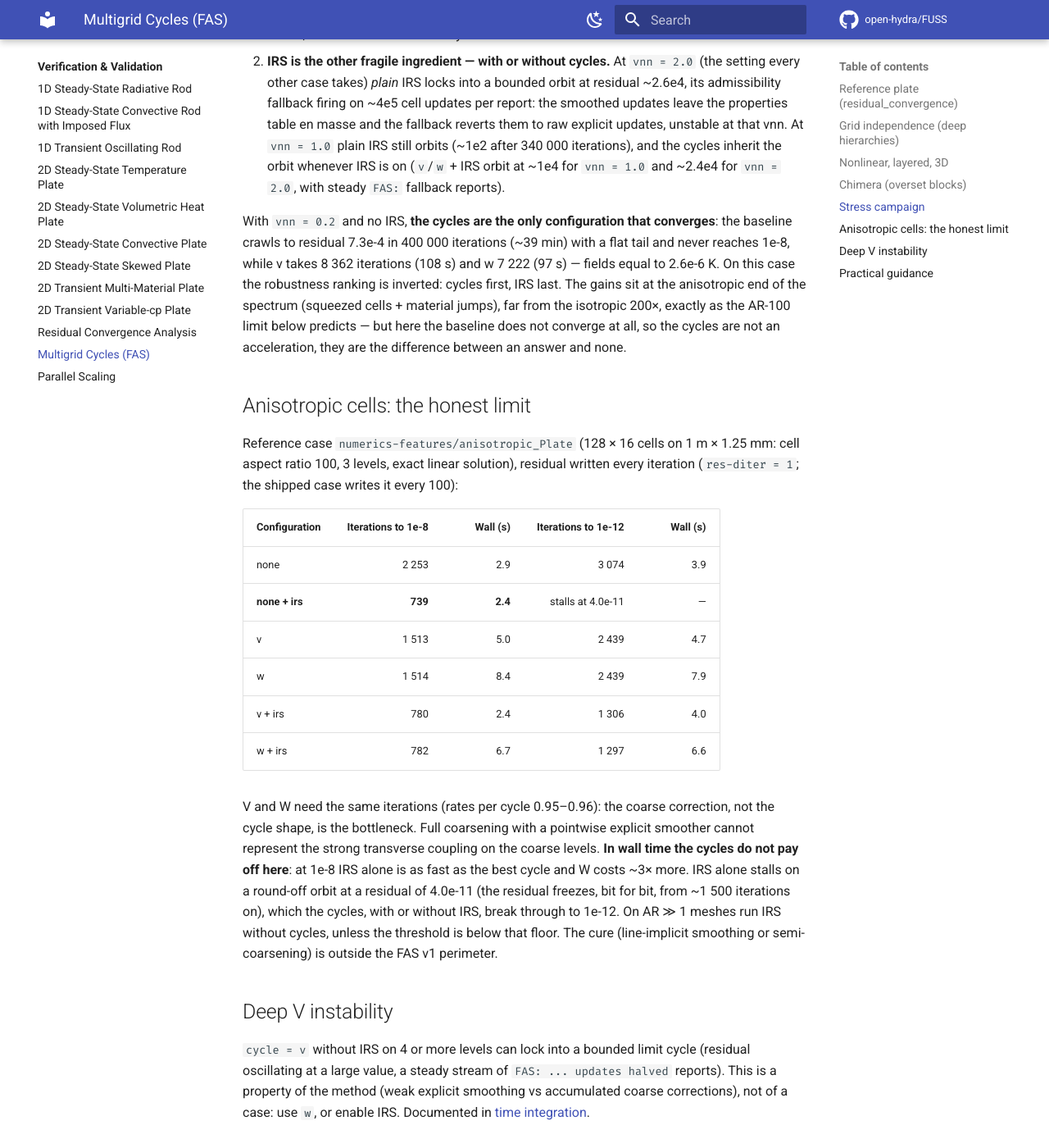
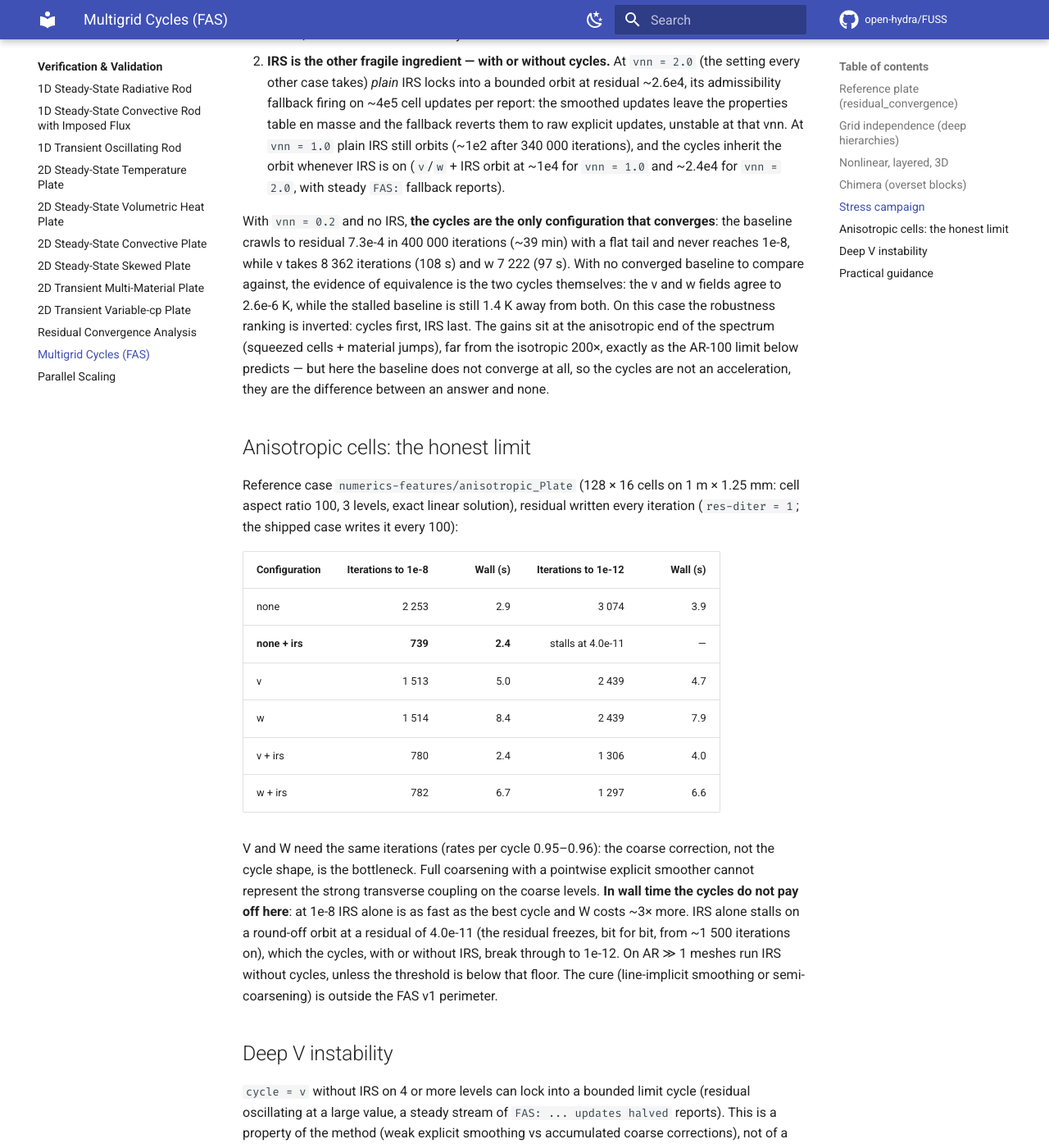
Before and after one commit to open-hydra/FUSS, an MkDocs documentation site: the page built from docs/vv/fas-cycles.md, in a window 1280 px wide and 1400 px high, scrolled down 4025 px. Shown: the whole window at 82% size. Built offline with MkDocs 1.6.1 and Material for MkDocs 9.7.7, drawn with Linux system fonts in a browser that asks for light colours; comment, search, counter and statistics services are not loaded; some of the changed text lies outside the part shown.

Commit message:
Docs: FAS practical guidance after the liner results
The guidance recommended w + IRS for production and IRS alone on
anisotropic cells, the two configurations that orbit on the liner of the
stress campaign. It now lists two exceptions to w + IRS: strongly
anisotropic single-material cells, where IRS alone is as fast as any cycle,
and multimaterial meshes with large conductivity jumps and squeezed cells,
where w without IRS at a moderate vnn (0.2 on the liner) is the only
configuration that converged. The liner paragraph now says what its 2.6e-6 K
is: the agreement of the v and w fields, the only equivalence evidence with
no converged baseline (the stalled baseline is still 1.4 K away from both).
mkdocs build --strict passes.

Co-Authored-By: Claude Opus 5.5 <noreply@anthropic.com>

```diff
--- a/docs/vv/fas-cycles.md
+++ b/docs/vv/fas-cycles.md
@@ -133,8 +133,9 @@ measured in 2D.
 
 With `vnn = 0.2` and no IRS, **the cycles are the only configuration that converges**: the
 baseline crawls to residual 7.3e-4 in 400 000 iterations (~39 min) with a flat tail and never
-reaches 1e-8, while v takes 8 362 iterations (108 s) and w 7 222 (97 s) — fields equal to
-2.6e-6 K. On this case the robustness ranking is inverted: cycles first, IRS last. The gains
+reaches 1e-8, while v takes 8 362 iterations (108 s) and w 7 222 (97 s). With no converged
+baseline to compare against, the evidence of equivalence is the two cycles themselves: the v and
+w fields agree to 2.6e-6 K, while the stalled baseline is still 1.4 K away from both. On this case the robustness ranking is inverted: cycles first, IRS last. The gains
 sit at the anisotropic end of the spectrum (squeezed cells + material jumps), far from the
 isotropic 200×, exactly as the AR-100 limit below predicts — but here the baseline does not
 converge at all, so the cycles are not an acceleration, they are the difference between an
@@ -175,8 +176,13 @@ case: use `w`, or enable IRS. Documented in
 ## Practical guidance
 
 - **`cycle = w` + IRS is the production choice**: textbook rates, N-independent iterations,
-  insensitive to `coarse-iter` on deep hierarchies, safe with chimera and at any depth. The
-  exception is strongly anisotropic cells (AR ≫ 1), where IRS alone is as fast (see above).
+  insensitive to `coarse-iter` on deep hierarchies, safe with chimera and at any depth. Two
+  exceptions follow.
+- Strongly anisotropic single-material cells (AR ≫ 1): IRS alone is as fast as any cycle
+  ([anisotropic cells](#anisotropic-cells-the-honest-limit)).
+- Multimaterial meshes with large conductivity jumps and squeezed cells: IRS can orbit with or
+  without cycles. Run `w` without IRS at a moderate `vnn` (0.2 on the
+  [liner](#stress-campaign)), the only configuration that converged there.
 - `coarse-iter = 10` (the default) is right for deep hierarchies; raise it only on 2-level
   hierarchies where the coarsest solve is the bottleneck.
 - `v` without IRS: 3 levels at most.
```
